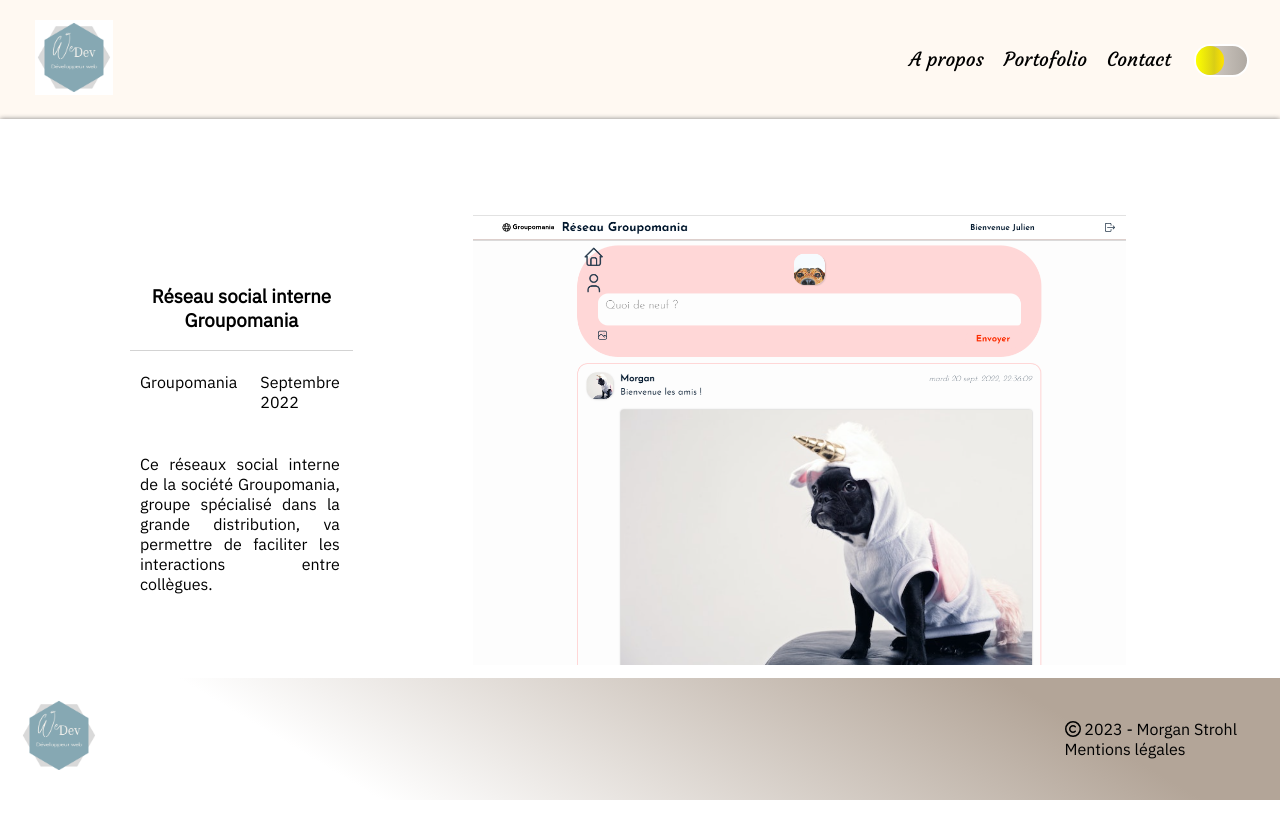
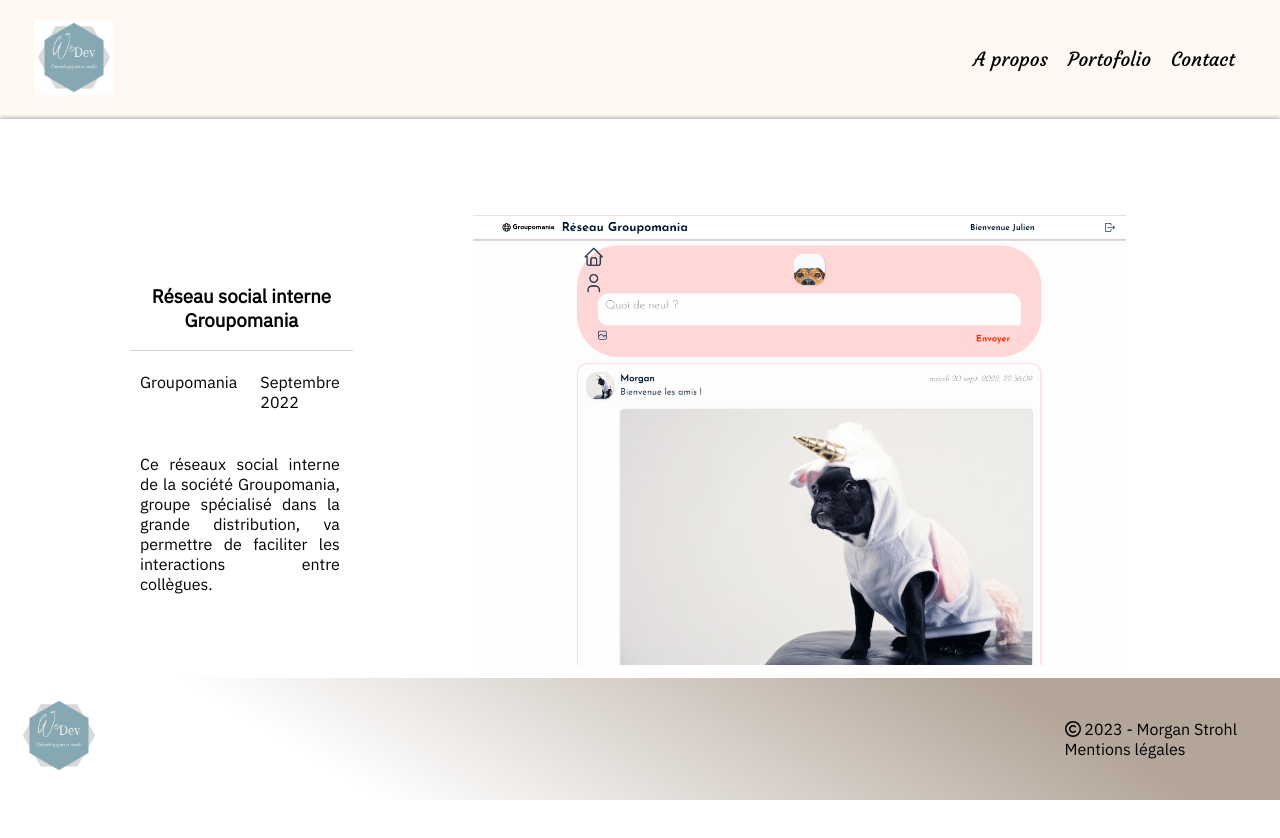
Before and after one commit to M0rgan52/wedev, a React (Create React App) app: page /groupomania in a window 1280 px wide. Shown: the top 838 px of the page. Built offline with nearby package versions, Linux system fonts and the light colour scheme.

Commit message:
commit -m "BANNER - Masque bouton contraste"

```diff
--- a/src/components/Banner.js
+++ b/src/components/Banner.js
@@ -18,10 +18,10 @@
         <li className="banner_contact">
           <Link to={`/#contact`}>Contact</Link>
         </li>
-        <label className="banner_switch">
+        {/* <label className="banner_switch">
           <input type="checkbox" name="contrast" className="switch_box" />
           <span className="switch_btn"></span>
-        </label>
+        </label> */}
       </ul>
     </header>
   );
```
